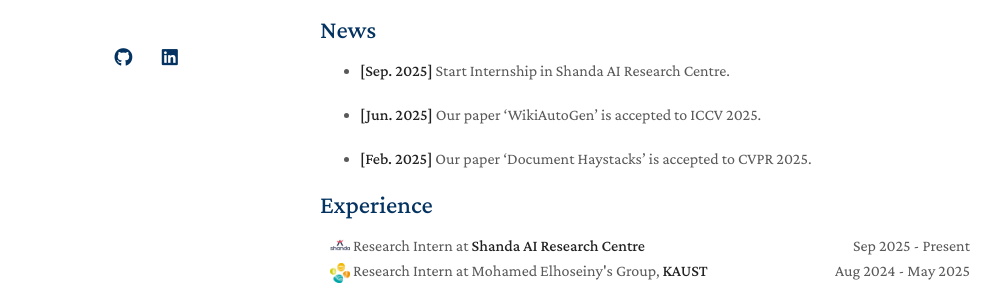
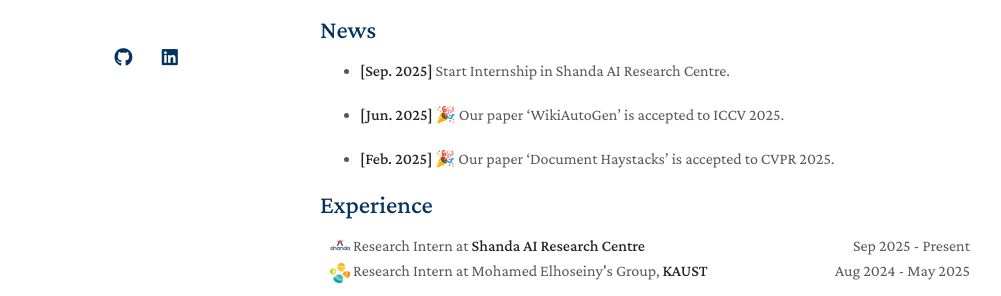
Before and after one commit to Danielxu0208/Danielxu0208.github.io, a Jekyll site: the page built from index.md, in a window 1280 px wide and 1214 px high. Shown: the part 339-635 px from the top of the window, without its empty margins (150-1151 px from the left). Built offline with Jekyll 4.4.1, drawn with Linux system fonts in a browser that asks for light colours; a style sheet for code colours, icons or effects is not loaded; our own code applies the rules of GitHub Pages for plain Markdown files.

```diff
--- a/index.md
+++ b/index.md
@@ -15,9 +15,9 @@ Before that, I was a research assistant at [King Abdullah University of Science
 ## News
 - **[Sep. 2025]** Start Internship in Shanda AI Research Centre.
 
-- **[Jun. 2025]** Our paper 'WikiAutoGen' is accepted to ICCV 2025.
+- **[Jun. 2025]** 🎉 Our paper 'WikiAutoGen' is accepted to ICCV 2025.
 
-- **[Feb. 2025]** Our paper 'Document Haystacks' is accepted to CVPR 2025.
+- **[Feb. 2025]** 🎉 Our paper 'Document Haystacks' is accepted to CVPR 2025.
 
 
 {% include_relative _includes/experience.md %}
```
